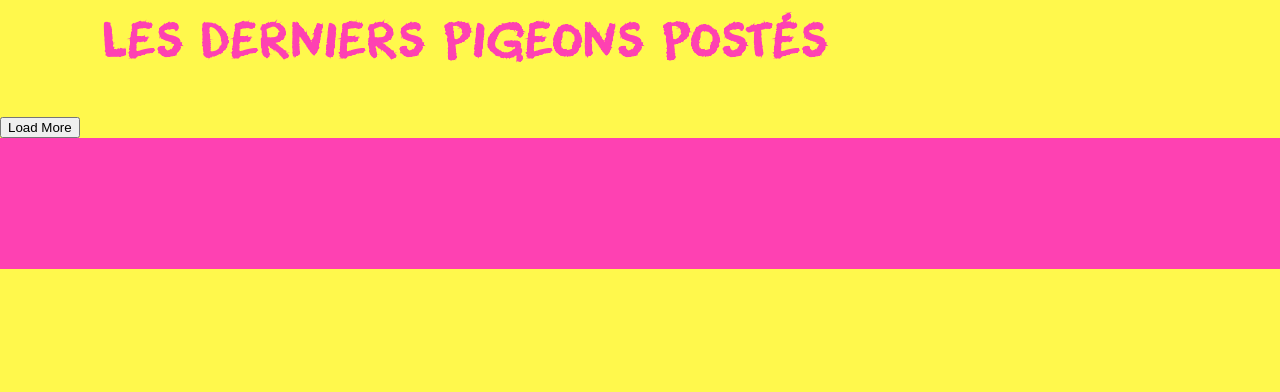
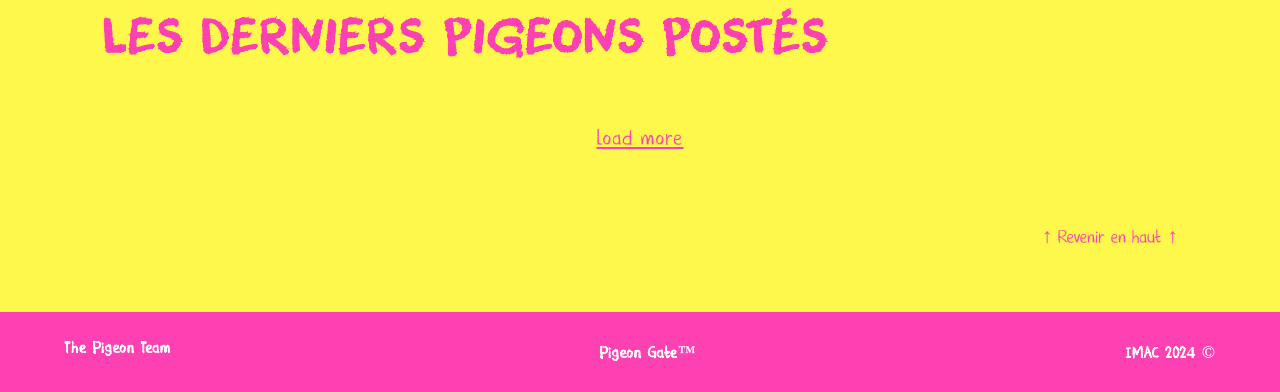
Before and after one commit to AM-XIX/Pigeon-Gate, a Flask app: template templates/profile.html in a window 1280 px wide. Shown: the part 531-923 px from the top of the page. Before the commit the page ends 800 px from the top, so only its background shows below. Run offline with Flask 3, Linux system fonts and the light colour scheme; the template is opened without the code that fills it, so the values that code supplies are empty; parts of the project's set-up code (start-up, migrations or seed data) failed here and were passed over; some libraries are stand-ins or nearby versions.

Commit message:
profile page completed

```diff
--- a/static/css/profile.css
+++ b/static/css/profile.css
@@ -1,13 +1,25 @@
 #profile-all {
     display:flex;
-    margin-top:7vh;
+    margin-top:8vh;
     padding:3vh;
     background-color: white;
     border:3px solid var(--secondary);
     border-radius:5px;
+    animation:alternate profileCard 2.5s infinite ease-in-out;
 }
 
-#profile-all img {
+@keyframes profileCard {
+    from {
+        margin-top:8vh;
+        transform:rotate(-1deg);
+    }
+    to {
+        margin-top:6vh;
+        transform:rotate(1deg);
+    }
+}
+
+#profile-all > img {
     height:30vh;
     border:4px solid var(--secondary);
     border-radius:5px;
@@ -22,6 +34,11 @@
 #profile-card h4 {
     margin-top:2vh;
     font-size:1.7rem;
+}
+
+#profile-card p {
+    margin-top:-.5vh;
+    font-size:1.4rem;
 }
 
 h4+p {
@@ -45,3 +62,31 @@
 #profile-title h3 {
     margin:0;
 }
+
+#edit-button img {
+    margin-left:1.5vw;
+    width:2.6vw;
+    transition:.1s ease-out;
+}
+
+#edit-button img:hover {
+    margin-top:-1vh;
+}
+
+#load-more {
+    width:100%;
+    margin-top:2vh;
+    text-align: center;
+    background-color: transparent;
+    border:none;
+    color:var(--secondary);
+    text-decoration: underline;
+    font-family: var(--text);
+    font-size:1.5rem;
+    letter-spacing:1px;
+    cursor:pointer;
+}
+
+#load-more:hover {
+    text-decoration: none;
+}
--- a/templates/profile.html
+++ b/templates/profile.html
@@ -36,7 +36,7 @@
                 <div id="profile-bar">
                     <div id="profile-title">
                         <h3>{{ user.pseudo }}</h3>
-                        <a href="{{ url_for('editProfile') }}">Modifier</a>
+                        <a id="edit-button" href="{{ url_for('editProfile') }}"><img src="/static/images/edit-icon.png"></a>
                     </div>
                     <p>{{ user.sommePigeons }} pigeons postés</p>
                 </div>
@@ -44,6 +44,7 @@
                 <p>{{ user.bio }} </p>
             </div>
         </div>
+
         <h3>Les derniers pigeons postés</h3>
         <div class="cards-container">
             {% for lastPigeon in lastPigeons %}
@@ -59,9 +60,16 @@
             </div>
             {% endfor %}
         </div>
+        <button id="load-more" data-page="{{ page + 1 }}">Load more</button>
     </section>
 
-    <button id="load-more" data-page="{{ page + 1 }}">Load More</button>
+
+    <a id="back-top" href="#top">&uarr; Revenir en haut &uarr;</a>
+    <footer>
+        <p><a href="/about">The Pigeon Team</a></p>
+        <p><a href="https://github.com/AM-XIX/Pigeon-Gate" target="_blank">Pigeon Gate™</a></p>
+        <p>IMAC 2024 ©</p>
+    </footer>
 
     <script>
         $(document).ready(function () {
```
